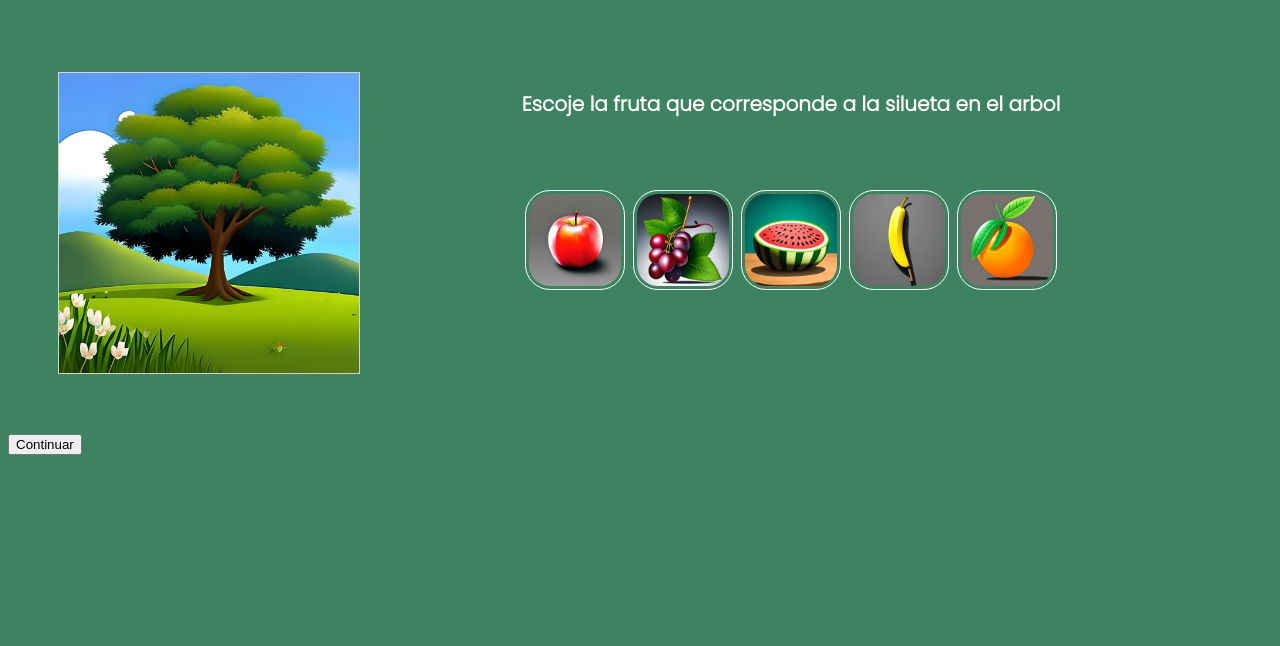
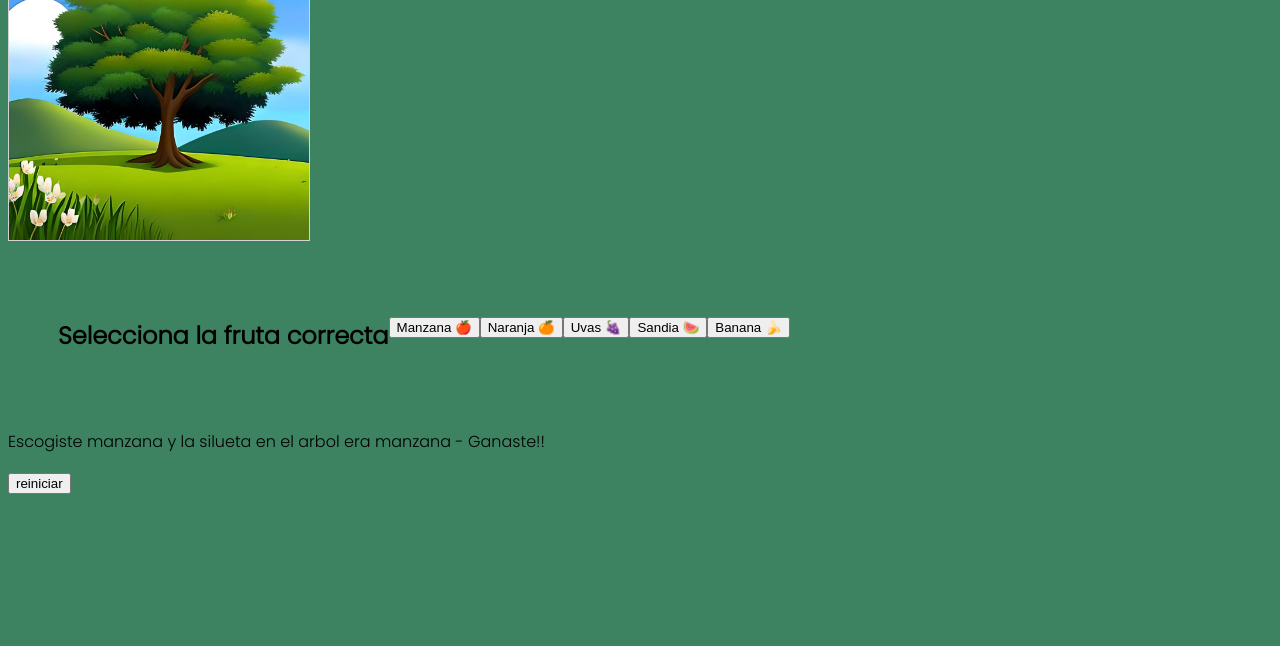
Before and after one commit to julianguacaneme/juegoFrutaEncaja, a plain HTML site: page index.html in a window 1280 px wide. Shown: the part 154-800 px from the top of the page. Drawn offline with Linux system fonts and the light colour scheme.

Commit message:
se programó jugador escoge fruta

```diff
--- a/index.html
+++ b/index.html
@@ -9,55 +9,27 @@
 
 <body>
 
-    <div class="titulo">
-        <h1> Qué Fruta Encaja?</h1>
-    </div>
+    <h1 class="titulo"> Qué Fruta Encaja?</h1>
 
-
-    <section id="ver-mapa">
+    <section id="arbol">
 
         <div><canvas id="lienzo" width="300" height="300" style="border:1px solid #d3d3d3;"></canvas></div>
-
-
-        <div id="contenedor-tarjeta" class="tarjetas">
-            <h2 class="subtitulo">Escoje la fruta que corresponde a la silueta en el arbol</h2>
-
-            <div id="frutas">
-                <input type="radio" name="manzana" id='mazana' />
-                <label class="tarjeta-de-fruta" for='manzana'>
-                    <img src=./assets/manzana.jpg alt='manzana' width="100" height="100">
-                </label>
-
-                <input type="radio" name="uva" id='uva' />
-                <label class="tarjeta-de-fruta" for='uva'>
-                    <img src=./assets/uva.jpeg alt='uva' width="100" height="100">
-                </label>
-
-                <input type="radio" name="sandia" id='sandia' />
-                <label class="tarjeta-de-fruta" for="sandia">
-                    <img src=./assets/sandia.png alt='sandia' width="100" height="100">
-                </label>
-
-                <input type="radio" name="banana" id='banana' />
-                <label class="tarjeta-de-fruta" for="banana">
-                    <img src=./assets/banana.jpeg alt='banana' width="100" height="100">
-                </label>
-
-                <input type="radio" name="naranja" id='naranja' />
-                <label class="tarjeta-de-fruta" for="naranja">
-                    <img src=./assets/naranja.png alt='naranja' width="100" height="100">
-                </label>
-            </div>
-
-        </div>
-
-
+    </section>
+    <section id="frutas">
+        <h2>Selecciona la fruta correcta</h2>
+        <p><button id="botonManzana">Manzana 🍎</button></p>
+        <p><button id="botonNaranja">Naranja 🍊</button></p>
+        <p><button id="botonUvas">Uvas 🍇</button></p>
+        <p><button id="botonSandia">Sandia 🍉</button></p>
+        <p><button id="botonBanana">Banana 🍌</button></p>
 
     </section>
-    <button id="boton-fruta">Continuar</button>
-
-
-
+    <section id="mensajes">
+        <p>Escogiste manzana y la silueta en el arbol era manzana - Ganaste!!</p>
+    </section>
+    <section id="reiniciar">
+        <button>reiniciar</button>
+    </section>
 
     <script src="./queFrutaEncaja.js">
     </script>
--- a/queFrutaEncaja.js
+++ b/queFrutaEncaja.js
@@ -64,10 +64,53 @@ console.log("El PC escogió: " + frutaPc);
 
 //El jugador escoje la fruta que cree que encaja
 
-const contenedorTarjetas = document.getElementById("contenedor-tarjeta");
-const botonFrutaJugador = document.getElementById("boton-fruta");
-let frutaJugador = "sandia";
-console.log("El jugador escogió: " + frutaJugador);
+let frutaJugador
+
+
+function iniciarJuego() {
+    let botonManzana = document.getElementById('botonManzana')
+    botonManzana.addEventListener('click',
+        escojeManzana)
+    let botonNaranja = document.getElementById('botonNaranja')
+    botonNaranja.addEventListener('click',
+        escojeNaranja)
+    let botonUvas = document.getElementById('botonUvas')
+    botonUvas.addEventListener('click',
+        escojeUvas)
+    let botonSandia = document.getElementById('botonSandia')
+    botonSandia.addEventListener('click',
+        escojeSandia)
+    let botonBanana = document.getElementById('botonBanana')
+    botonBanana.addEventListener('click',
+        escojeBanana)
+    verificarJugada(frutaPc, frutaJugador);
+}
+
+function escojeManzana() {
+    frutaJugador = "Manzana"
+    alert(frutaJugador)
+}
+
+function escojeNaranja() {
+    frutaJugador = "Naranja"
+    alert(frutaJugador)
+}
+
+function escojeUvas() {
+    frutaJugador = "Uvas"
+    alert(frutaJugador)
+}
+
+function escojeSandia() {
+    frutaJugador = "Sandia"
+    alert(frutaJugador)
+}
+
+function escojeBanana() {
+    frutaJugador = "Banana"
+    alert(frutaJugador)
+}
+
 
 //Se verifica si la fruta es la correcta
 let frutaEncaja = "Escojiste la fruta correcta";
@@ -82,6 +125,8 @@ function verificarJugada(valor1, valor2) {
     }
 }
 
-verificarJugada(frutaPc, frutaJugador);
+
 
 console.log(resultadoJuego);
+
+window.addEventListener('load', iniciarJuego)
```
